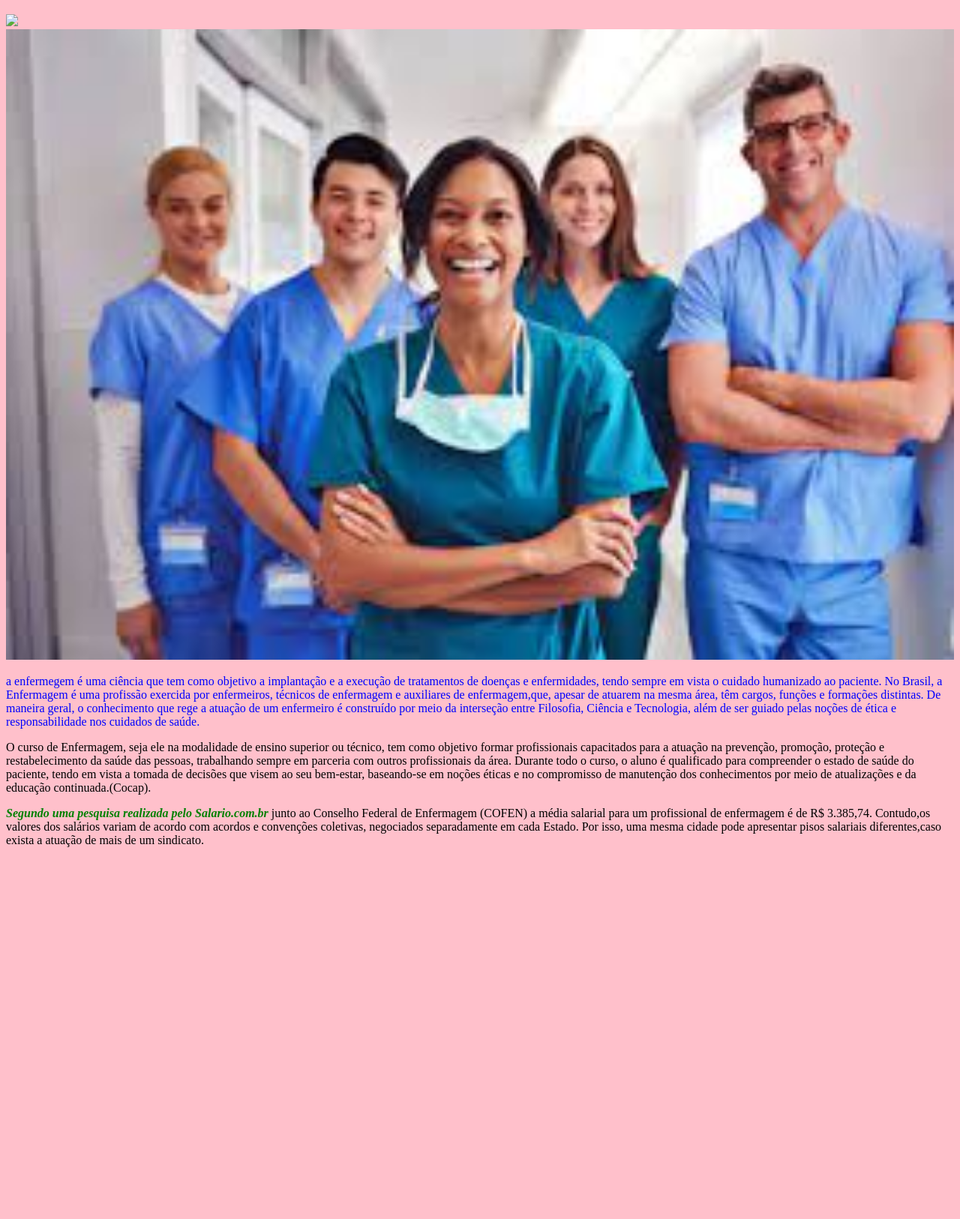
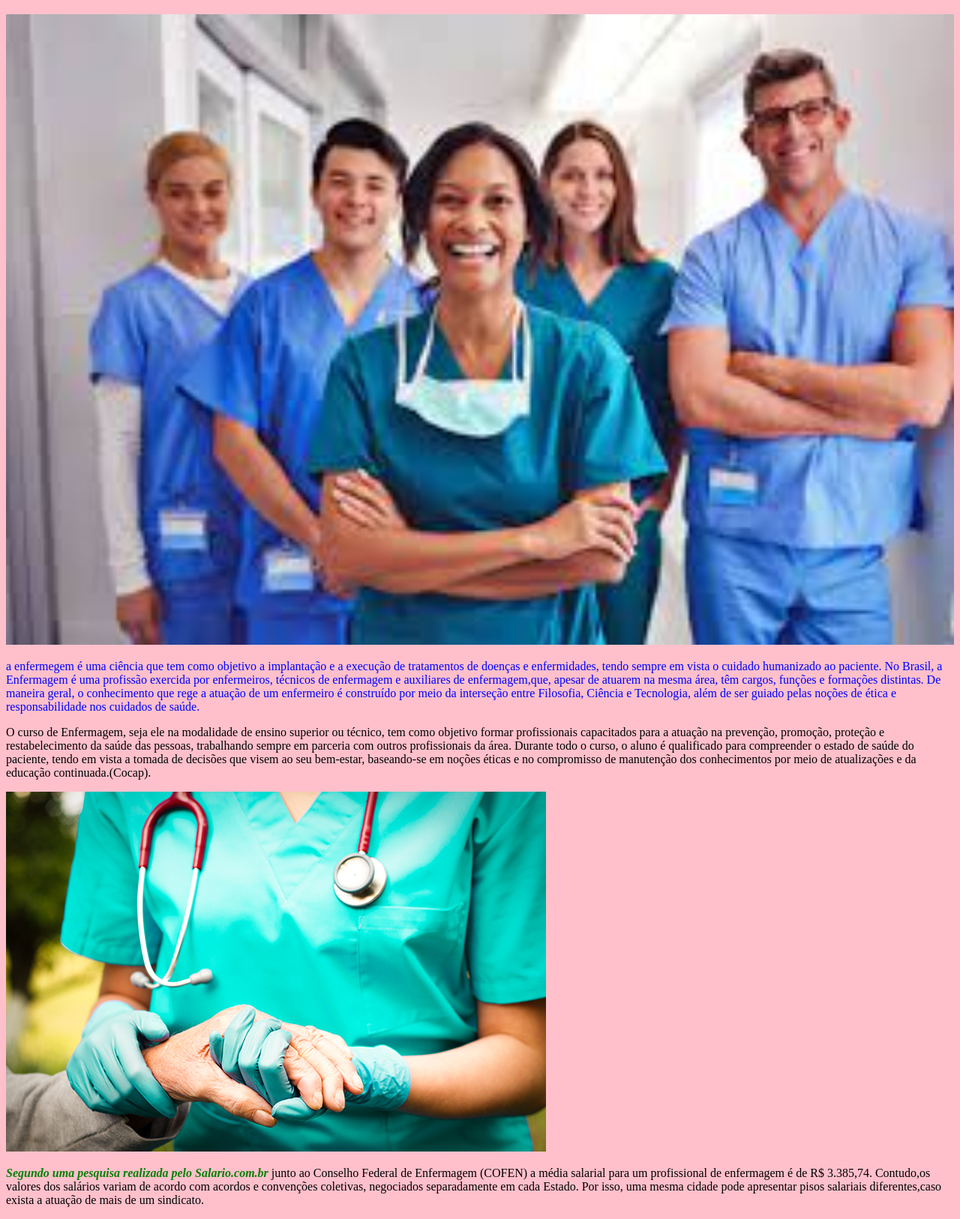
Before and after one commit to andressa-faustino/aula06-12, a plain HTML site: page index.html in a window 1280 px wide. Shown: the part 87-1713 px from the top of the page at 75% size. Before the commit the page ends 1233 px from the top, so only its background shows below. Drawn offline with Linux system fonts and the light colour scheme.

Commit message:
Update index.html

```diff
--- a/index.html
+++ b/index.html
@@ -7,7 +7,6 @@
 <body>
 
   <h1>emfermagem</h1>
-  <img id="coracao" src="banner(1).jpg">
     <img id="coracao" src="hospital.jpg">
 
   <P id="enfermagem"> a enfermegem é uma ciência que tem como objetivo a implantação e a execução de tratamentos de doenças e enfermidades,
@@ -22,6 +21,8 @@ para a atuação na prevenção, promoção, proteção e restabelecimento da sa
 Durante todo o curso, o aluno é qualificado para compreender o estado de saúde do paciente, tendo em vista a  tomada de decisões que visem ao seu
 bem-estar,  baseando-se em noções éticas e no compromisso de manutenção dos conhecimentos por meio de atualizações e da educação continuada.(Cocap).</p>
 
+  <img id="maos" src="paciente.jpg">
+
   <p> <em><strong> <font color="green">  Segundo uma pesquisa realizada pelo  Salario.com.br</strong></em> </font> junto ao Conselho Federal de Enfermagem (COFEN) a média salarial
   para um profissional de enfermagem é de R$ 3.385,74. Contudo,os valores dos salários variam de acordo com  acordos e convenções coletivas,  negociados
     separadamente em cada Estado. Por isso, uma mesma cidade pode apresentar pisos salariais diferentes,caso exista a atuação de mais de um sindicato.
```
